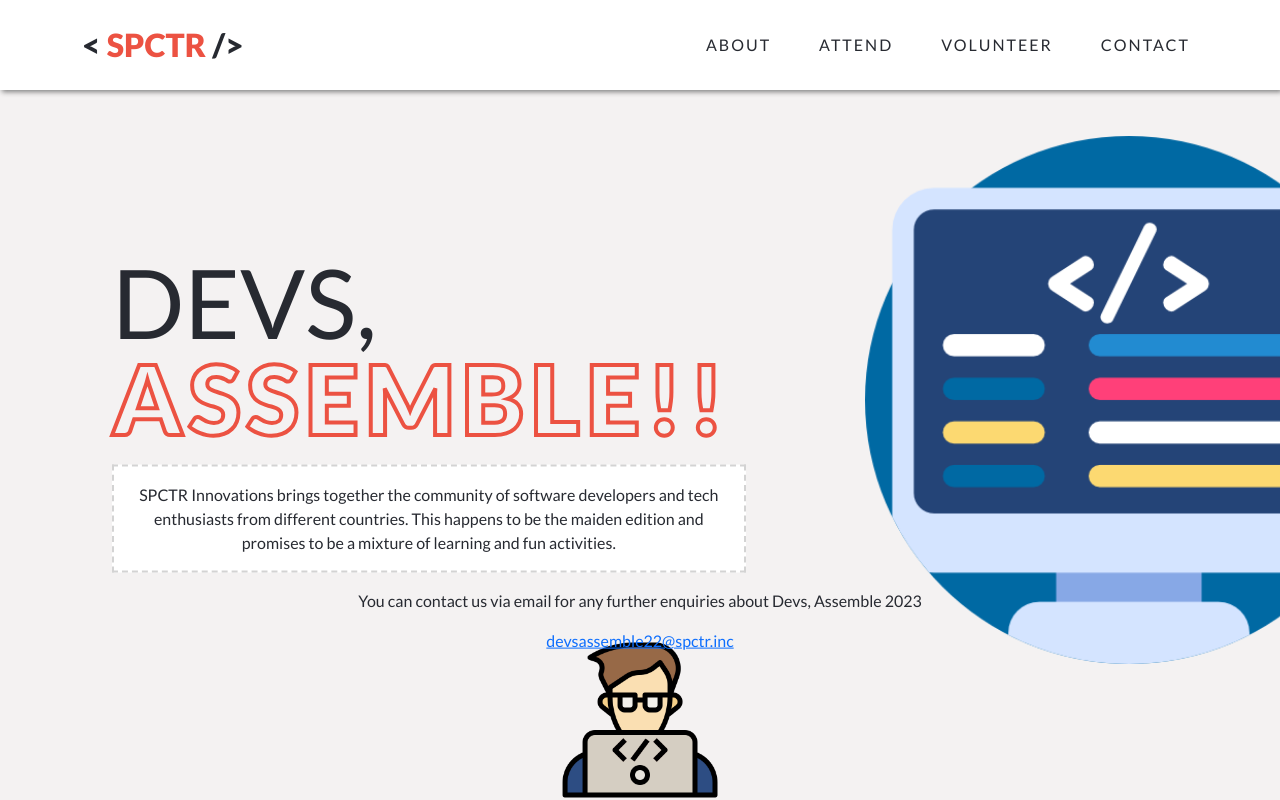
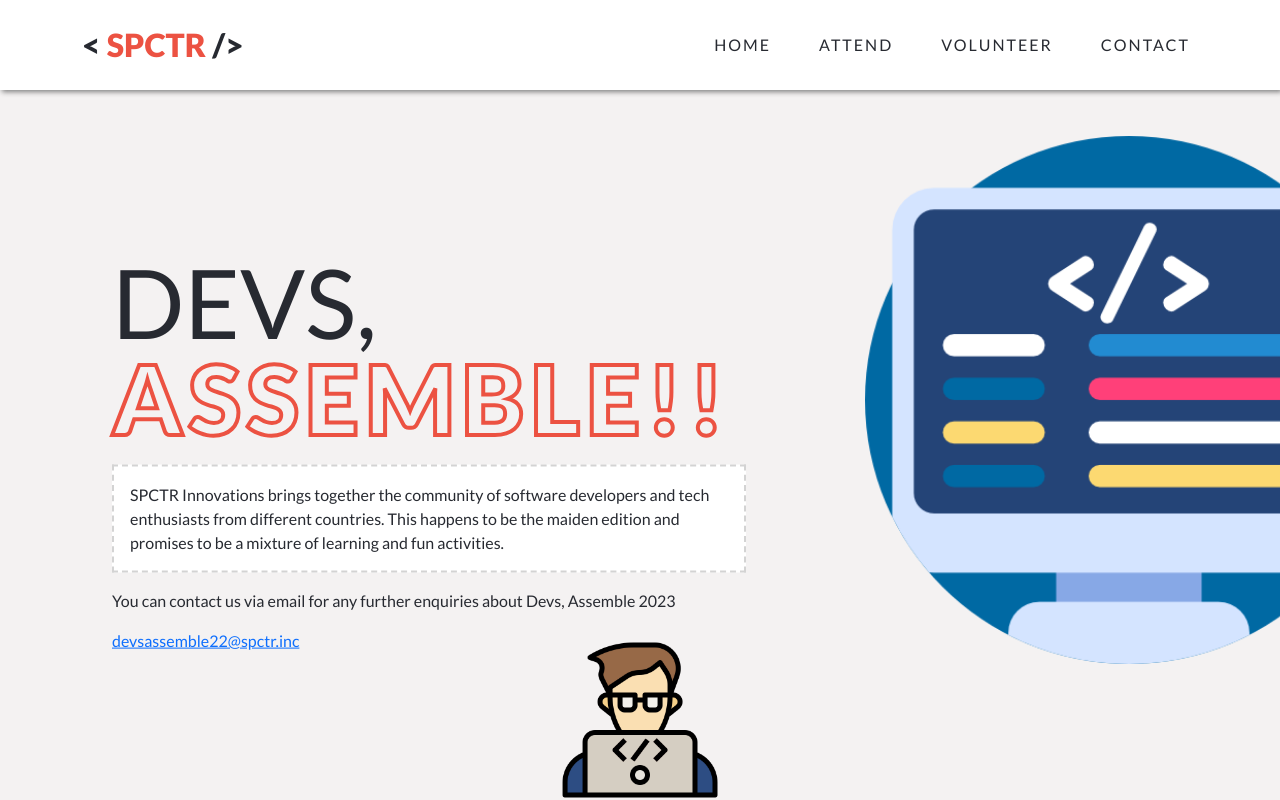
Before and after one commit to Baayeh/dev-summit, a website: page about.html in a window 1280 px wide. Drawn offline with nearby package versions, Linux system fonts and the light colour scheme.

Commit message:
Modified README file

```diff
--- a/about.html
+++ b/about.html
@@ -27,7 +27,7 @@
             <div class="ul-wrapper">
               <ul class="navbar-nav">
                 <li class="nav-item">
-                  <a class="nav-link" href="./about.html" data-text="About">About</a>
+                  <a class="nav-link" href="./index.html" data-text="Home">Home</a>
                 </li>
                 <li class="nav-item">
                   <a class="nav-link" href="#" data-text="Attend">Attend</a>
--- a/assets/css/styles.css
+++ b/assets/css/styles.css
@@ -372,6 +372,19 @@ footer span.my-logo {
     width: 70%;
   }
 
+  div.card p {
+    padding: 0 2em;
+  }
+
+  header.about-header section#header-content p {
+    text-align: start !important;
+  }
+
+  header.about-header section#header-content a {
+    display: inline !important;
+    text-align: start;
+  }
+
   div.program-list {
     justify-content: center;
     row-gap: 1.5em;
@@ -387,10 +400,6 @@ footer span.my-logo {
 
   div.card h5 {
     flex-basis: unset;
-  }
-
-  div.card p {
-    padding: 0 2em;
   }
 
   section#partners {
```
Also changed, not shown: README.md.
